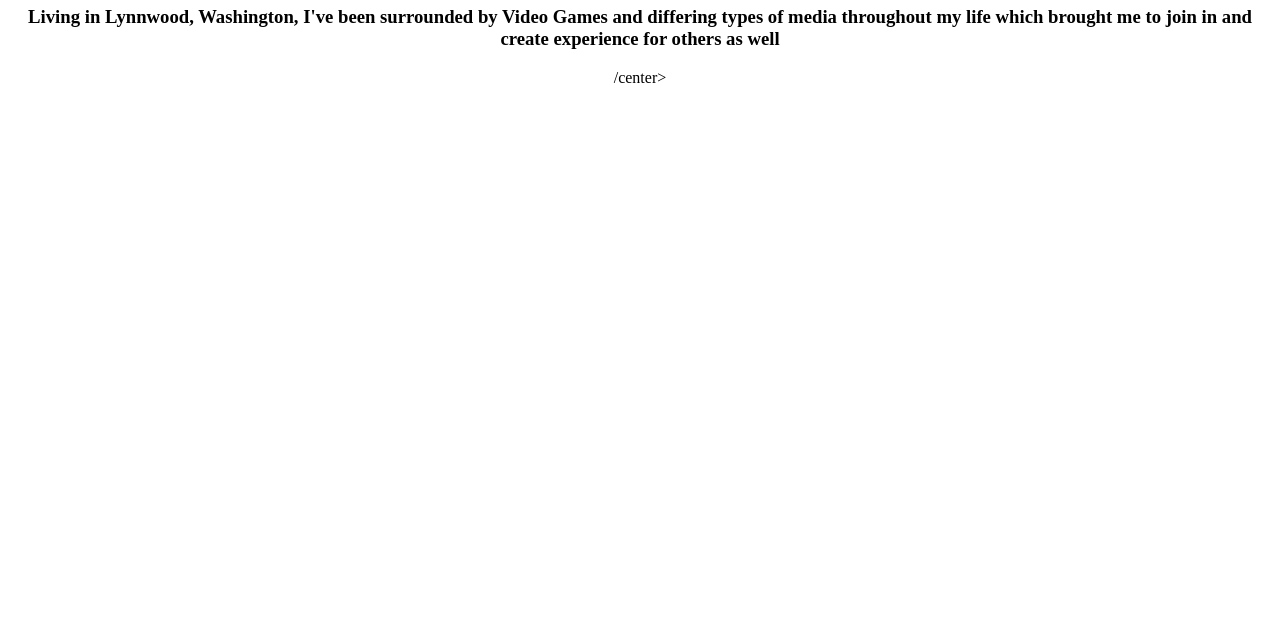
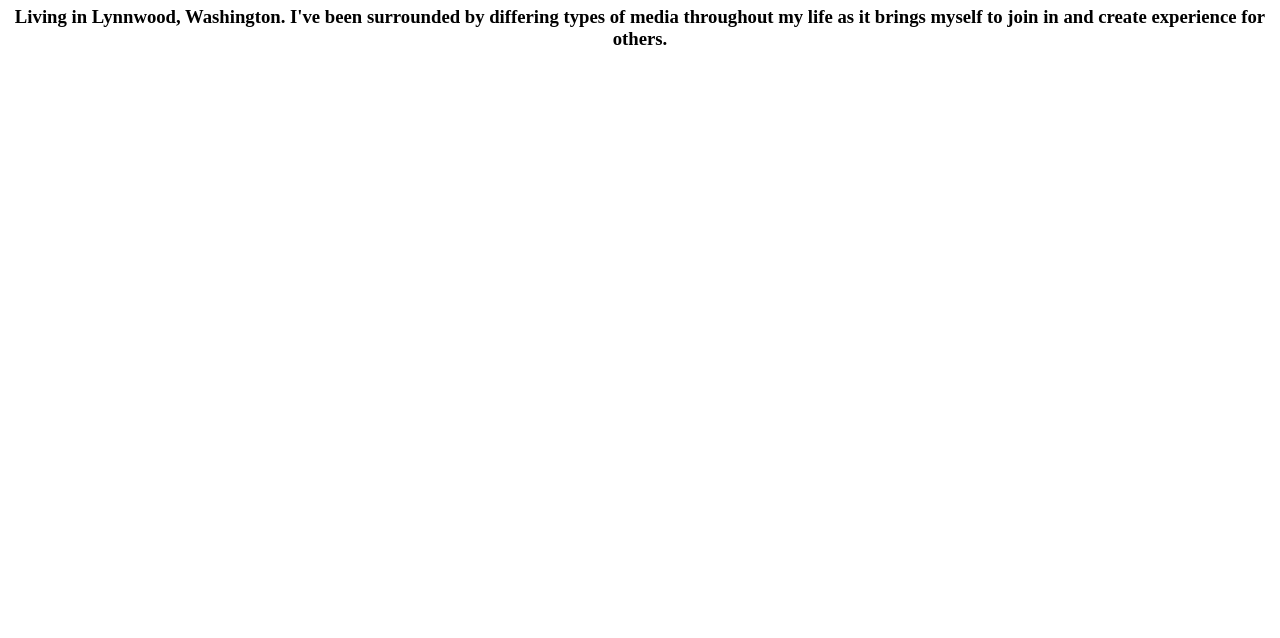
Before and after one commit to Kirukle/Portfolio, a plain HTML site: page index.html in a window 1280 px wide. Shown: the part 162-800 px from the top of the page. Drawn offline with Linux system fonts and the light colour scheme.

Commit message:
Update index.html

```diff
--- a/index.html
+++ b/index.html
@@ -18,6 +18,8 @@
     <h1> About Me
 
     </h1>
-    <h3> Living in Lynnwood, Washington, I've been surrounded by Video Games and differing types of media throughout my life which brought me to join in and create experience for others as well</h3>
-  /center>
+    <h3> Living in Lynnwood, Washington.
+    I've been surrounded by differing types of media throughout my life as it brings myself to join in and create experience for others.
+    </h3>
+  </center>
   </body>
```
